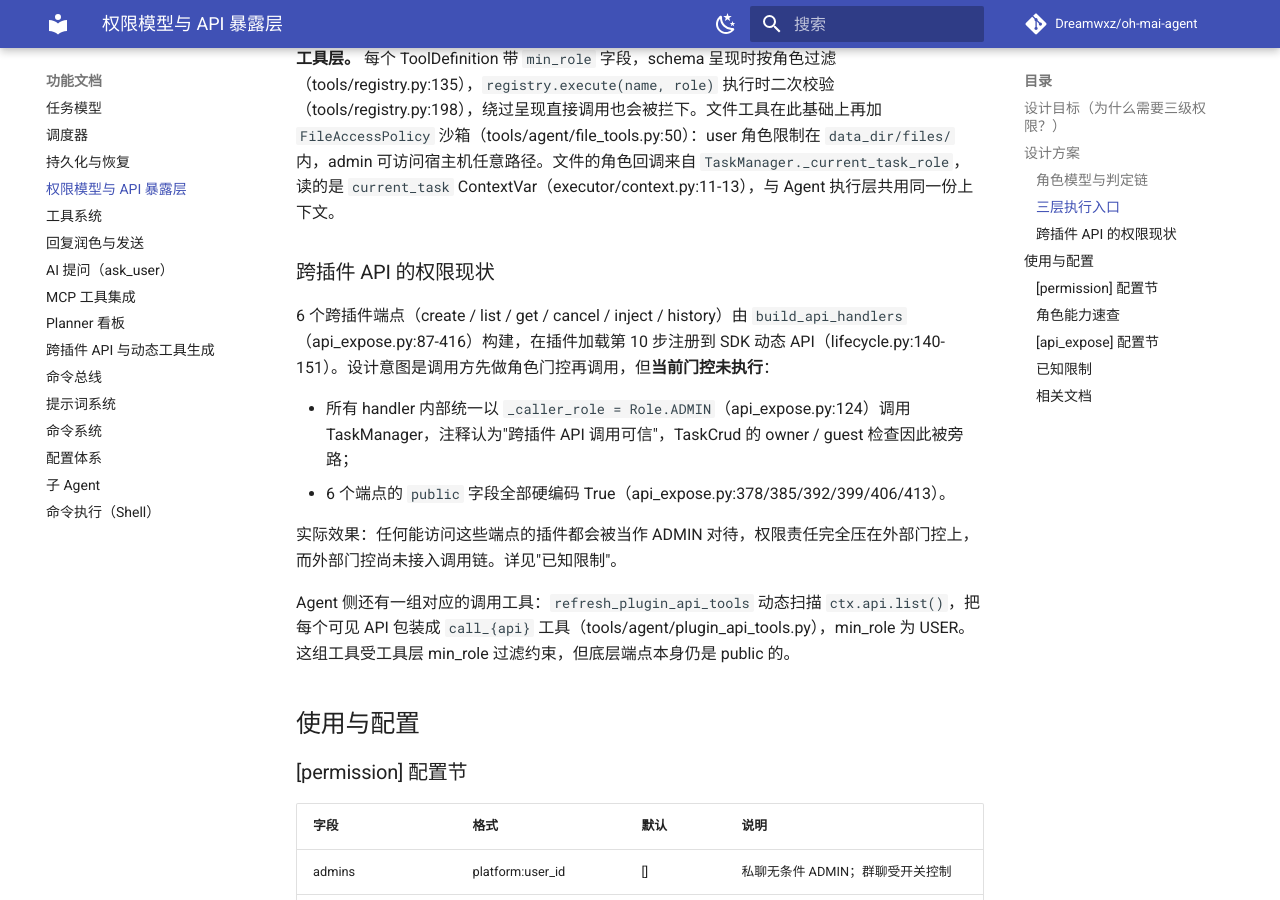
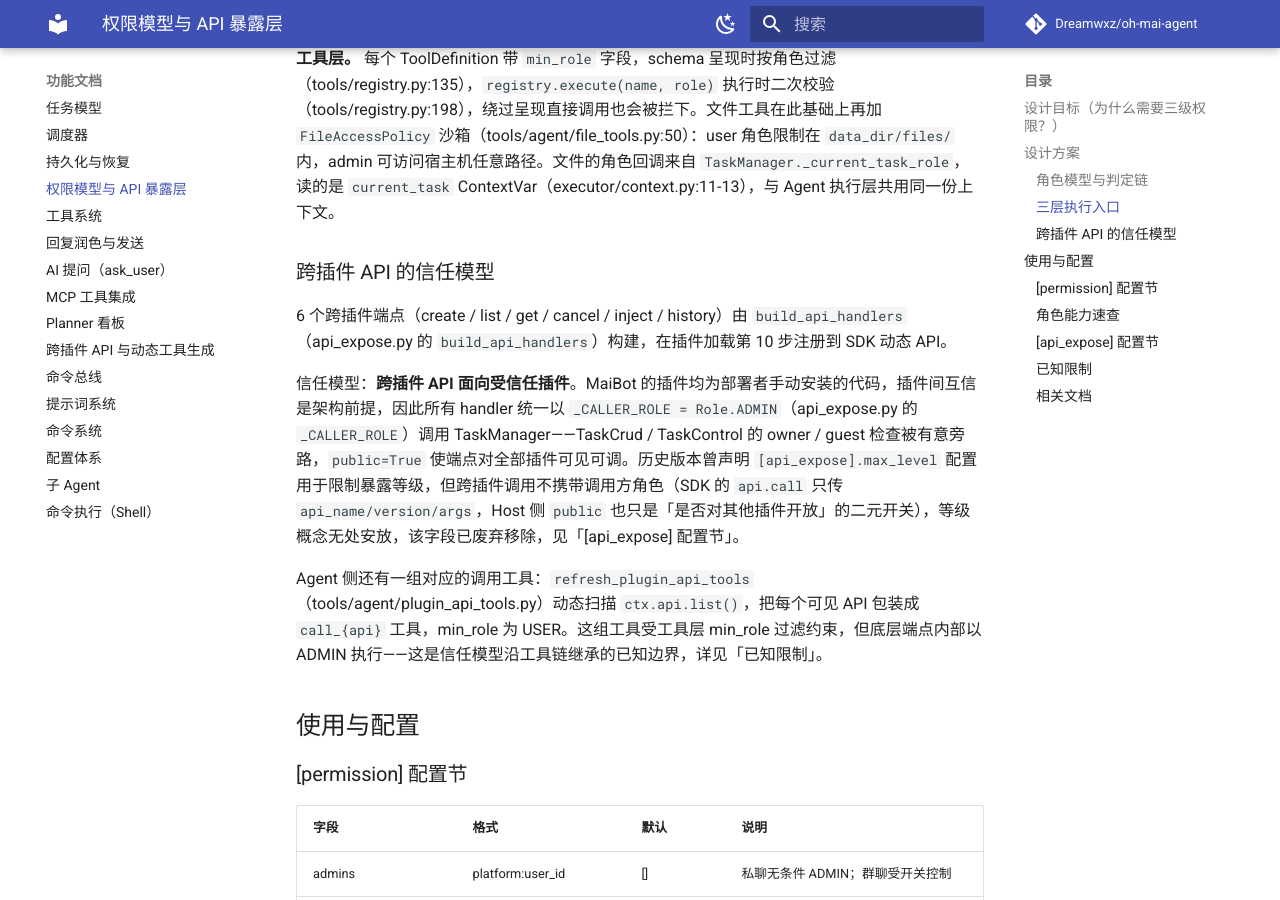
Before and after one commit to Dreamwxz/oh-mai-agent, an MkDocs documentation site: the page built from docs/features/04-permission.md, in a window 1280 px wide and 900 px high, scrolled down 2140 px. Built offline with MkDocs 1.6.1 and Material for MkDocs 9.7.7, drawn with Linux system fonts in a browser that asks for light colours; comment, search, counter and statistics services are not loaded; some of the changed text lies outside the part shown.

Commit message:
refactor(api): drop dead max_level config, document cross-plugin trust model
- remove ApiExposeConfig + [api_expose] config section: cross-plugin
  calls carry no caller role (SDK public is a binary visibility flag),
  level filtering was unimplementable; stale config.toml sections are
  ignored (PluginConfigBase extra=ignore)
- document trust model: cross-plugin API targets trusted plugins,
  handlers run as ADMIN by design (owner checks intentionally bypassed)
- document known boundary: agent-side call_* tools (min_role=USER)
  reach these endpoints and inherit ADMIN execution, bypassing owner
  isolation (user-level agent can list/cancel/pause/inject any task)

```diff
--- a/docs/features/04-permission.md
+++ b/docs/features/04-permission.md
@@ -45,16 +45,13 @@ oh-mai-agent 用 guest / user / admin 三级角色划分任务操作与工具访
 
 **工具层。** 每个 ToolDefinition 带 `min_role` 字段，schema 呈现时按角色过滤（tools/registry.py:135），`registry.execute(name, role)` 执行时二次校验（tools/registry.py:198），绕过呈现直接调用也会被拦下。文件工具在此基础上再加 `FileAccessPolicy` 沙箱（tools/agent/file_tools.py:50）：user 角色限制在 `data_dir/files/` 内，admin 可访问宿主机任意路径。文件的角色回调来自 `TaskManager._current_task_role`，读的是 `current_task` ContextVar（executor/context.py:11-13），与 Agent 执行层共用同一份上下文。
 
-### 跨插件 API 的权限现状
+### 跨插件 API 的信任模型
 
-6 个跨插件端点（create / list / get / cancel / inject / history）由 `build_api_handlers`（api_expose.py:87-416）构建，在插件加载第 10 步注册到 SDK 动态 API（lifecycle.py:140-151）。设计意图是调用方先做角色门控再调用，但**当前门控未执行**：
+6 个跨插件端点（create / list / get / cancel / inject / history）由 `build_api_handlers`（api_expose.py 的 `build_api_handlers`）构建，在插件加载第 10 步注册到 SDK 动态 API。
 
-- 所有 handler 内部统一以 `_caller_role = Role.ADMIN`（api_expose.py:124）调用 TaskManager，注释认为"跨插件 API 调用可信"，TaskCrud 的 owner / guest 检查因此被旁路；
-- 6 个端点的 `public` 字段全部硬编码 True（api_expose.py:378/385/392/399/406/413）。
+信任模型：**跨插件 API 面向受信任插件**。MaiBot 的插件均为部署者手动安装的代码，插件间互信是架构前提，因此所有 handler 统一以 `_CALLER_ROLE = Role.ADMIN`（api_expose.py 的 `_CALLER_ROLE`）调用 TaskManager——TaskCrud / TaskControl 的 owner / guest 检查被有意旁路，`public=True` 使端点对全部插件可见可调。历史版本曾声明 `[api_expose].max_level` 配置用于限制暴露等级，但跨插件调用不携带调用方角色（SDK 的 `api.call` 只传 `api_name/version/args`，Host 侧 `public` 也只是「是否对其他插件开放」的二元开关），等级概念无处安放，该字段已废弃移除，见「[api_expose] 配置节」。
 
-实际效果：任何能访问这些端点的插件都会被当作 ADMIN 对待，权限责任完全压在外部门控上，而外部门控尚未接入调用链。详见"已知限制"。
-
-Agent 侧还有一组对应的调用工具：`refresh_plugin_api_tools` 动态扫描 `ctx.api.list()`，把每个可见 API 包装成 `call_{api}` 工具（tools/agent/plugin_api_tools.py），min_role 为 USER。这组工具受工具层 min_role 过滤约束，但底层端点本身仍是 public 的。
+Agent 侧还有一组对应的调用工具：`refresh_plugin_api_tools`（tools/agent/plugin_api_tools.py）动态扫描 `ctx.api.list()`，把每个可见 API 包装成 `call_{api}` 工具，min_role 为 USER。这组工具受工具层 min_role 过滤约束，但底层端点内部以 ADMIN 执行——这是信任模型沿工具链继承的已知边界，详见「已知限制」。
 
 ## 使用与配置
 
@@ -83,13 +80,13 @@ Agent 侧还有一组对应的调用工具：`refresh_plugin_api_tools` 动态
 
 ### [api_expose] 配置节
 
-`max_level`（"guest" / "user" / "admin"，默认 "user"）声明 API 最大暴露等级。**当前未生效**：`build_api_handlers` 不读取该配置，6 个端点始终以 public=True 注册，无论 max_level 设为何值。
+该配置节已废弃：历史 `max_level` 字段（"guest" / "user" / "admin"，默认 "user"）声明了 API 最大暴露等级，但跨插件调用不携带调用方角色、Host 侧 `public` 也只是二元可见性开关，等级过滤无法实现，字段已从 `config.py` 移除。存量 `config.toml` 中的 `[api_expose]` 节会被静默忽略（`PluginConfigBase` 配置模型 `extra="ignore"`），无需迁移。
 
 ### 已知限制
 
-1. **api_expose 权限层未执行**：`max_level` 声明但未强制执行，6 个端点全部 public=true。
+1. **call_* 工具继承 ADMIN 执行（已知边界）**：Agent 侧 `call_{api}` 工具（min_role=USER）可触达本插件 6 个端点并以 `_CALLER_ROLE=ADMIN` 执行，owner 隔离被绕过——user 级 Agent 经 `call_list`（空 owner）可见全部任务，经 `call_cancel` / `call_pause` / `call_inject` 可取消/暂停/注入任意任务。原生 Agent 工具（tools/agent/task_mgmt.py）是 owner 隔离的，两条路径行为不一致。收紧方向：在 call_* 工具集排除本插件敏感端点（方案见 [跨插件 API](./10-cross-plugin-api.md)）。
 2. **resolver / config 参数已删除**：`build_api_handlers` 签名收敛为单参数 `build_api_handlers(task_manager)`，未使用的 resolver 与 config 参数已移除。
-3. **后果边界**：跨插件 API 无角色门控，任务权限只依赖用户交互层与 Agent 工具层的检查；这两层本身是完整的。
+3. **任务权限边界**：跨插件 API 无角色门控，任务权限依赖用户交互层与 Agent 工具层的检查；这两层本身是完整的。
 
 ### 相关文档
 
```
Also changed, not shown: AGENTS.md (+2 -2 lines), api_expose.py (+8 -5 lines), config.py (+1 -22 lines), docs/features/10-cross-plugin-api.md (+7 -6 lines), docs/features/14-config.md (+5 -11 lines), docs/index.md (+0 -1 lines), 3 other files.
